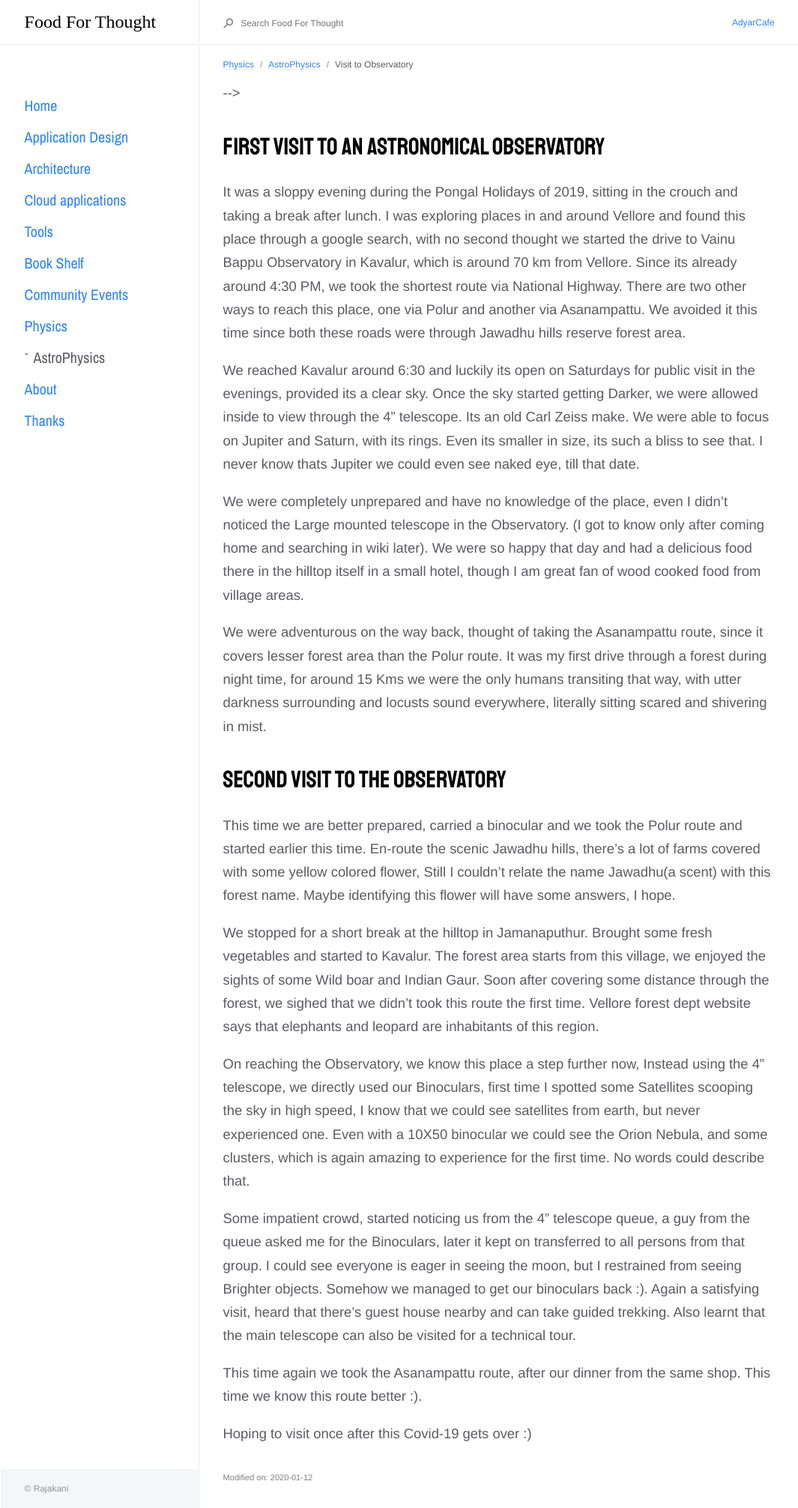
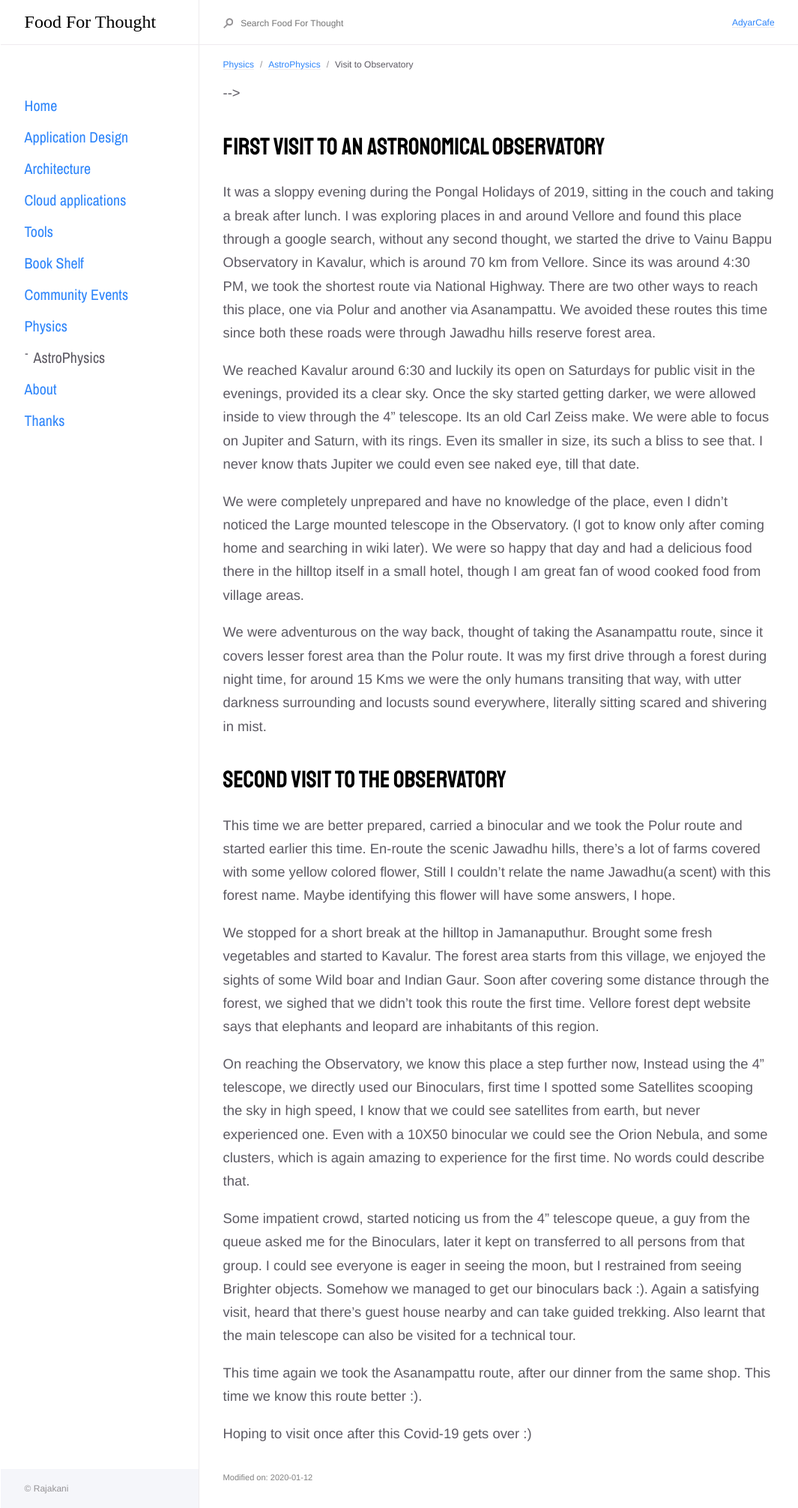
Before and after one commit to Rajakani/rajakani.github.io, a Jekyll site: the page built from docs/physics/astroPhysics/vainuBappuObservatory.md, in a window 1280 px wide. Shown: the whole page at 75% size, without its empty margins (16-1081 px from the left). Built offline with Jekyll 4.4.1, drawn with Linux system fonts in a browser that asks for light colours; some web fonts are replaced; comment, search, counter and statistics services are not loaded.

Commit message:
Update vainuBappuObservatory.md

```diff
--- a/docs/physics/astroPhysics/vainuBappuObservatory.md
+++ b/docs/physics/astroPhysics/vainuBappuObservatory.md
@@ -10,9 +10,9 @@ is_display_Horizontal_Ads: true
 ---
 
 ## First visit to an Astronomical Observatory
-It was a sloppy evening during the Pongal Holidays of 2019, sitting in the crouch and taking a break after lunch. I was exploring places in and around Vellore and found this place through a google search, with no second thought we started the drive to Vainu Bappu Observatory in Kavalur, which is around 70 km from Vellore. Since its already around 4:30 PM, we took the shortest route via National Highway. There are two other ways to reach this place, one via Polur and another via Asanampattu. We avoided it this time since both these roads were through Jawadhu hills reserve forest area.
+It was a sloppy evening during the Pongal Holidays of 2019, sitting in the couch and taking a break after lunch. I was exploring places in and around Vellore and found this place through a google search, without any second thought, we started the drive to Vainu Bappu Observatory in Kavalur, which is around 70 km from Vellore. Since its was around 4:30 PM, we took the shortest route via National Highway. There are two other ways to reach this place, one via Polur and another via Asanampattu. We avoided these routes this time since both these roads were through Jawadhu hills reserve forest area.
 
-We reached Kavalur around 6:30 and luckily its open on Saturdays for public visit in the evenings, provided its a clear sky. Once the sky started getting Darker, we were allowed inside to view through the 4" telescope. Its an old Carl Zeiss make.  We were able to focus on Jupiter and Saturn, with its rings. Even its smaller in size, its such a bliss to see that. I never know thats Jupiter we could even see naked eye, till that date.
+We reached Kavalur around 6:30 and luckily its open on Saturdays for public visit in the evenings, provided its a clear sky. Once the sky started getting darker, we were allowed inside to view through the 4" telescope. Its an old Carl Zeiss make.  We were able to focus on Jupiter and Saturn, with its rings. Even its smaller in size, its such a bliss to see that. I never know thats Jupiter we could even see naked eye, till that date.
 
 We were completely unprepared and have no knowledge of the place, even I didn't noticed the Large mounted telescope in the Observatory. (I got to know only after coming home and searching in wiki later). We were so happy that day and had a delicious food there in the hilltop itself in a small hotel, though I am great fan of wood cooked food from village areas.
 
```
